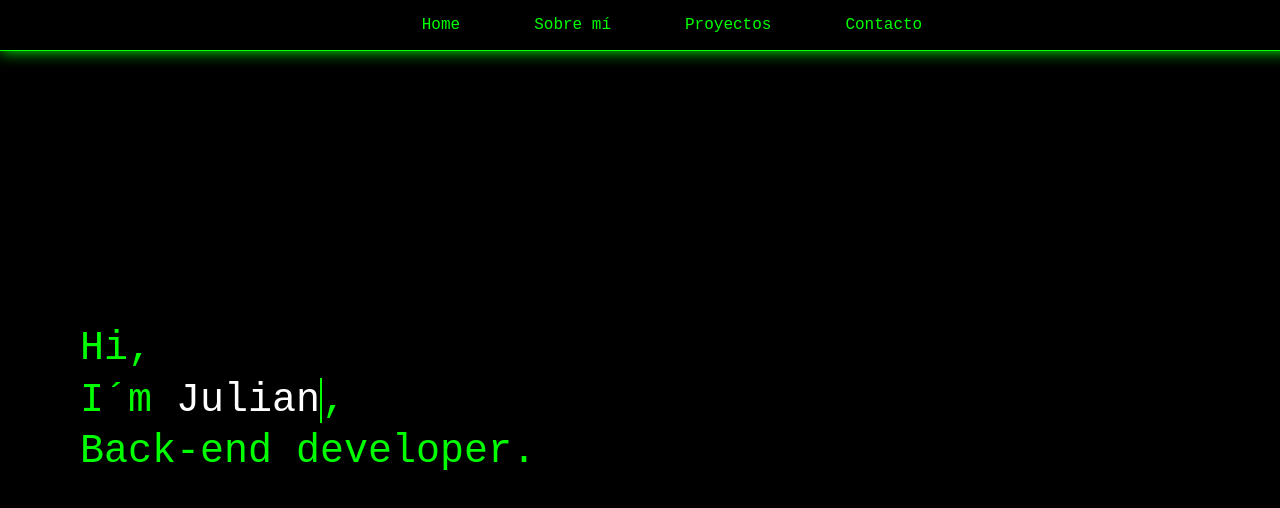
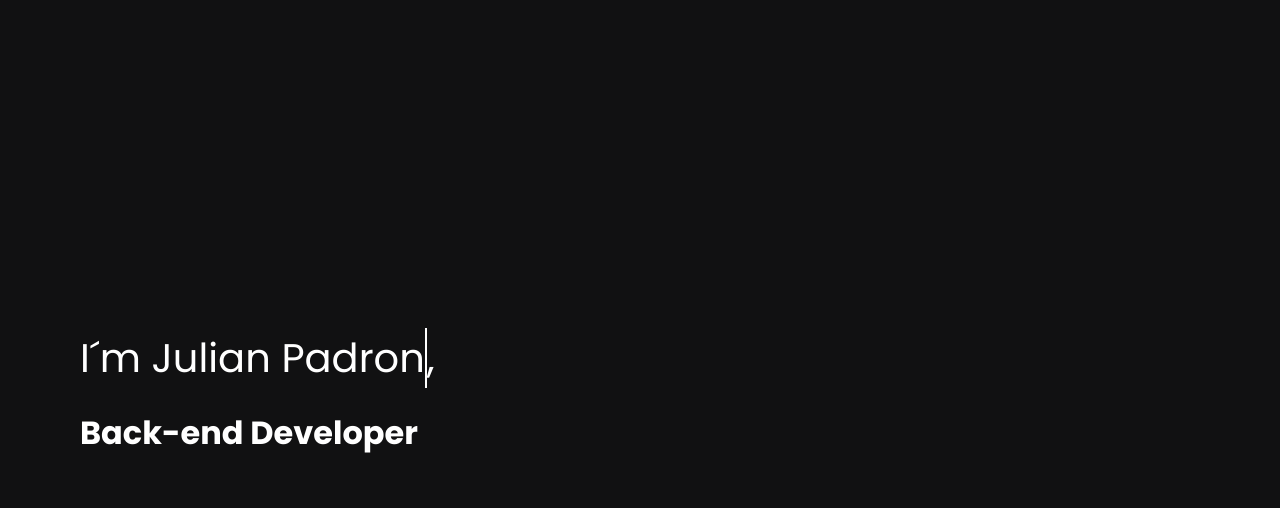
Before and after one commit to juliannp253/portafolio-web, a plain HTML site: page index.html in a window 1280 px wide. Drawn offline with Linux system fonts and the light colour scheme.

Commit message:
Segunda actualización

```diff
--- a/index.html
+++ b/index.html
@@ -6,111 +6,26 @@
   <meta name="viewport" content="width=device-width, initial-scale=1.0" />
   <title>Julián Padrón | Desarrollador Backend</title>
   <link rel="stylesheet" href="style.css" />
+  <link href="https://fonts.googleapis.com/css2?family=Poppins:wght@400;500;600;700&display=swap" rel="stylesheet">
 </head>
 
+<script src="script.js"></script>
+
 <body>
-    <canvas id="stars-canvas"></canvas>
-
-    <nav class="navbar">
-    <ul>
-        <li><a href="#home">Home</a></li>
-        <li><a href="#about">Sobre mí</a></li>
-        <li><a href="#projects">Proyectos</a></li>
-        <li><a href="#contact">Contacto</a></li>
-    </ul>
-    </nav>
-
-
+    <!--canvas id="stars-canvas"></canvas-->
 
     <header class="intro-header">
         <div class="intro-text">
-            <p>Hi,</p>
-            <p>I´m <span class="highlight">Julian</span>,</p>
-            <p>Back-end developer.</p>
+            <p>I´m <span class="highlight">Julian Padron</span>,</p>
+            <h1>Back-end Developer</h1>
+
+            <!--p>Back-end developer.</p-->
         </div>
     </header>
 
 
 
-    <script>
-        const canvas = document.getElementById('stars-canvas');
-        const ctx = canvas.getContext('2d');
-        let stars = [];
-        let shootingStars = [];
 
-        function resizeCanvas() {
-        canvas.width = window.innerWidth;
-        canvas.height = window.innerHeight;
-        }
-        resizeCanvas();
-        window.addEventListener('resize', resizeCanvas);
-
-        function createStars(count) {
-        stars = [];
-        for (let i = 0; i < count; i++) {
-            stars.push({
-            x: Math.random() * canvas.width,
-            y: Math.random() * canvas.height,
-            radius: Math.random() * 1.5 + 0.3,
-            alpha: Math.random(),
-            delta: Math.random() * 0.02
-            });
-        }
-        }
-        createStars(300);
-
-        function drawStars() {
-        ctx.clearRect(0, 0, canvas.width, canvas.height);
-        for (let s of stars) {
-            ctx.beginPath();
-            ctx.arc(s.x, s.y, s.radius, 0, Math.PI * 2);
-            ctx.fillStyle = `rgba(255,255,255,${s.alpha})`;
-            ctx.fill();
-            s.alpha += s.delta;
-            if (s.alpha <= 0 || s.alpha >= 1) s.delta *= -1;
-        }
-        }
-
-        function createShootingStar() {
-        shootingStars.push({
-            x: Math.random() * canvas.width,
-            y: Math.random() * canvas.height / 2,
-            length: Math.random() * 100 + 50,
-            speed: Math.random() * 10 + 6,
-            size: 1.5
-        });
-        }
-
-        function drawShootingStars() {
-        for (let i = shootingStars.length - 1; i >= 0; i--) {
-            let star = shootingStars[i];
-            ctx.beginPath();
-            ctx.moveTo(star.x, star.y);
-            ctx.lineTo(star.x - star.length, star.y + star.length);
-            ctx.strokeStyle = 'white';
-            ctx.lineWidth = star.size;
-            ctx.stroke();
-            star.x += star.speed;
-            star.y += star.speed;
-            if (star.x > canvas.width || star.y > canvas.height) {
-            shootingStars.splice(i, 1);
-            }
-        }
-        }
-
-        function animate() {
-        drawStars();
-        drawShootingStars();
-        requestAnimationFrame(animate);
-        }
-        animate();
-
-        setInterval(() => {
-        if (Math.random() < 0.3) {
-            createShootingStar();
-        }
-        }, 3000);
-    </script>
 
 </body>
 
--- a/script.js
+++ b/script.js
@@ -0,0 +1,80 @@
+
+  document.addEventListener('DOMContentLoaded', () => {
+    const canvas = document.getElementById('stars-canvas');
+    const ctx = canvas.getContext('2d');
+    let stars = [];
+    let shootingStars = [];
+
+    function resizeCanvas() {
+      canvas.width = window.innerWidth;
+      canvas.height = window.innerHeight;
+    }
+    resizeCanvas();
+    window.addEventListener('resize', resizeCanvas);
+
+    function createStars(count) {
+      stars = [];
+      for (let i = 0; i < count; i++) {
+        stars.push({
+          x: Math.random() * canvas.width,
+          y: Math.random() * canvas.height,
+          radius: Math.random() * 1.5 + 0.3,
+          alpha: Math.random(),
+          delta: Math.random() * 0.02
+        });
+      }
+    }
+    createStars(300);
+
+    function drawStars() {
+      ctx.clearRect(0, 0, canvas.width, canvas.height);
+      for (let s of stars) {
+        ctx.beginPath();
+        ctx.arc(s.x, s.y, s.radius, 0, Math.PI * 2);
+        ctx.fillStyle = `rgba(255,255,255,${s.alpha})`;
+        ctx.fill();
+        s.alpha += s.delta;
+        if (s.alpha <= 0 || s.alpha >= 1) s.delta *= -1;
+      }
+    }
+
+    /*function createShootingStar() {
+      shootingStars.push({
+        x: Math.random() * canvas.width,
+        y: Math.random() * canvas.height / 2,
+        length: Math.random() * 100 + 50,
+        speed: Math.random() * 10 + 6,
+        size: 1.5
+      });
+    }
+
+    function drawShootingStars() {
+      for (let i = shootingStars.length - 1; i >= 0; i--) {
+        let star = shootingStars[i];
+        ctx.beginPath();
+        ctx.moveTo(star.x, star.y);
+        ctx.lineTo(star.x - star.length, star.y + star.length);
+        ctx.strokeStyle = 'white';
+        ctx.lineWidth = star.size;
+        ctx.stroke();
+        star.x += star.speed;
+        star.y += star.speed;
+        if (star.x > canvas.width || star.y > canvas.height) {
+          shootingStars.splice(i, 1);
+        }
+      }
+    }*/
+
+    function animate() {
+      drawStars();
+      //drawShootingStars();
+      requestAnimationFrame(animate);
+    }
+    animate();
+
+    setInterval(() => {
+      if (Math.random() < 0.3) {
+        //createShootingStar();
+      }
+    }, 3000);
+  });
--- a/style.css
+++ b/style.css
@@ -1,16 +1,15 @@
 /* Estilo general retro tipo Winamp + Matrix */
 
 body {
-  background-color: #000000;
-  /*padding-top: 80px; /* para que el contenido no quede debajo de la navbar */
-  color: #00ff00;
-  font-family: 'Courier New', Courier, monospace;
+  background-color: rgb(17, 17, 18);  /*padding-top: 80px; /* para que el contenido no quede debajo de la navbar */
+  color: #ffffff;
+  font-family: 'Poppins', sans-serif;
   margin: 0;
   padding: 0;
 }
 
 .intro-header {
-  background-color: #000000;
+
   height: 100vh;
   display: flex;
   align-items: center;
@@ -20,22 +19,22 @@ body {
 .intro-text p {
   font-size: 2.5rem;
   margin: 0.4rem 0;
-  color: #00ff00;
+  color: #ffffff;
 }
 
 .highlight {
   vertical-align: bottom;
   display: inline-block;
-  border-right: 2px solid #00ff00;
+  border-right: 2px solid #ffffff;
   white-space: nowrap;
   overflow: hidden;
   animation: typing 1.5s steps(6), blink 0.8s step-end infinite;
   color: #ffffff; /* Estilo tipo "matrix" */
-  font-family: 'Courier New', monospace;
+  font-family: 'Poppins', sans-serif;
 }
 @keyframes typing {
   from { width: 0; }
-  to { width: 6ch; } /* 6 letras de "Julian" */
+  to { width: 13ch; } /* 6 letras de "Julian" */
 }
 
 @keyframes blink {
@@ -51,7 +50,9 @@ body {
   z-index: -1;
   width: 100vw;
   height: 100vh;
-  background: black;
+  background: black; /* aquí sí va */
+
+
 }
 
 
```
